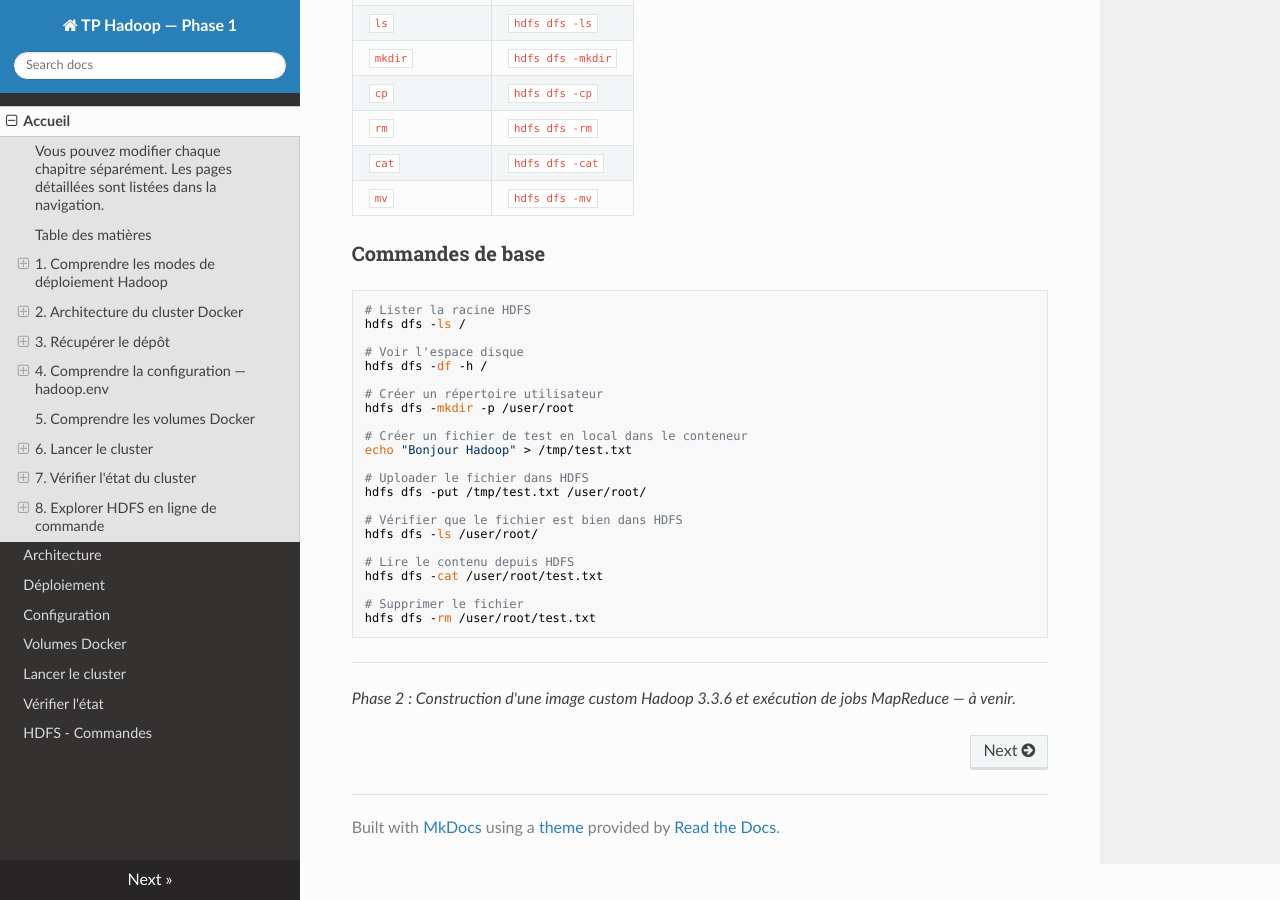
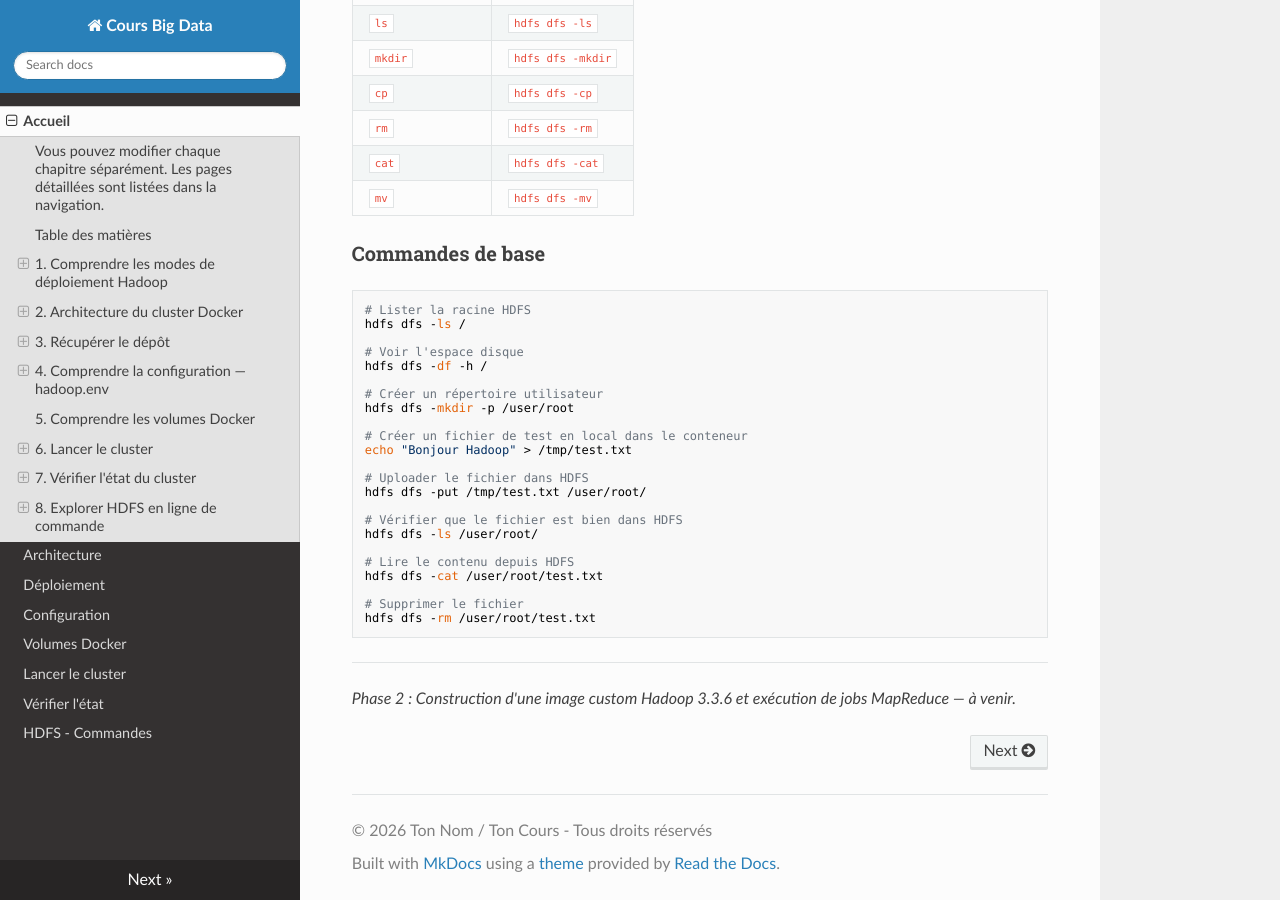
Before and after one commit to Titembaye/big-data-cours, an MkDocs documentation site: the page built from docs/index.md, in a window 1280 px wide and 900 px high, scrolled down 8257 px. Built offline with MkDocs 1.6.1, drawn with Linux system fonts in a browser that asks for light colours; nearby versions of some CDN libraries.

```diff
--- a/mkdocs.yml
+++ b/mkdocs.yml
@@ -1,4 +1,4 @@
-site_name: "TP Hadoop — Phase 1"
+site_name: "Cours Big Data"
 site_description: "Déploiement d'un cluster Hadoop en pseudo-distribué via Docker"
 nav:
   - Accueil: index.md
@@ -16,3 +16,7 @@
       permalink: true
 theme:
   name: readthedocs
+extra:
+  generator: false
+
+copyright: © 2026 Ton Nom / Ton Cours - Tous droits réservés
```
